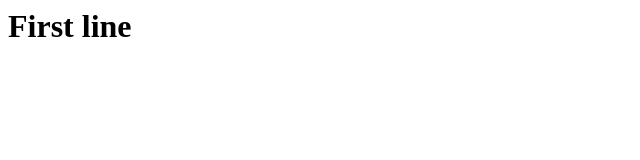
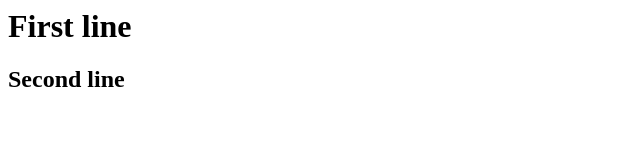
Before and after one commit to vinay690/udemylearning, a plain HTML site: page index.html in a window 1280 px wide. Shown: the whole page, without its empty margins (0-640 px from the left). Drawn offline with Linux system fonts and the light colour scheme.

Commit message:
done for stash learning

```diff
--- a/index.html
+++ b/index.html
@@ -1 +1,3 @@
 <h1>First line</h1>
+
+<h2>Second line</h2>
```
Also changed, not shown: about.txt.
